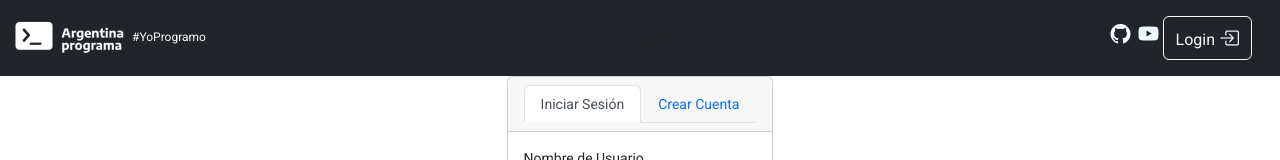
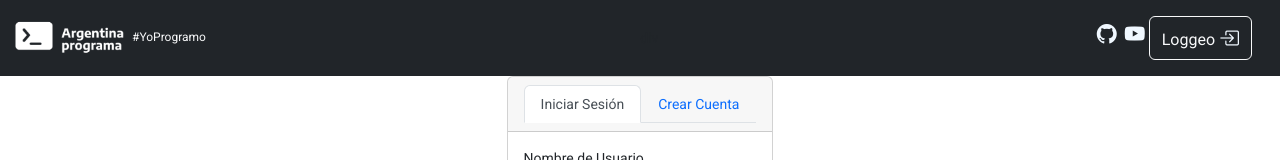
Before and after one commit to NicolasLLans/Front-End-Argentina-Programa, an Angular app in the folder FEAngular/FrontEndAngular/: page /login in a window 1280 px wide. Shown: the top 160 px of the page. Built offline with nearby package versions, Linux system fonts and the light colour scheme.

Commit message:
prueba para ver si guarda los cambios

```diff
--- a/FEAngular/FrontEndAngular/src/app/componentes/nav-bar/nav-bar.component.html
+++ b/FEAngular/FrontEndAngular/src/app/componentes/nav-bar/nav-bar.component.html
@@ -8,7 +8,7 @@
           <div class="containers bg-dark p-3">
             <a href="https://github.com/NicolasLLans" class="m-1" target="_blank"><i class="bi bi-github col sticky-sm-top"></i></a>
             <a href="" target="_blank" class="m-1"><i class="bi bi-youtube mr-2"></i></a>
-            <button type="button" class="col btn btn-outline-light" routerLink="/login">Login <i class="bi bi-box-arrow-in-right sticky-sm-top" alt="login"></i></button>
+            <button type="button" class="col btn btn-outline-light" routerLink="/login">Loggeo <i class="bi bi-box-arrow-in-right sticky-sm-top" alt="login"></i></button>
           </div>
         </div>
     </div>
```
